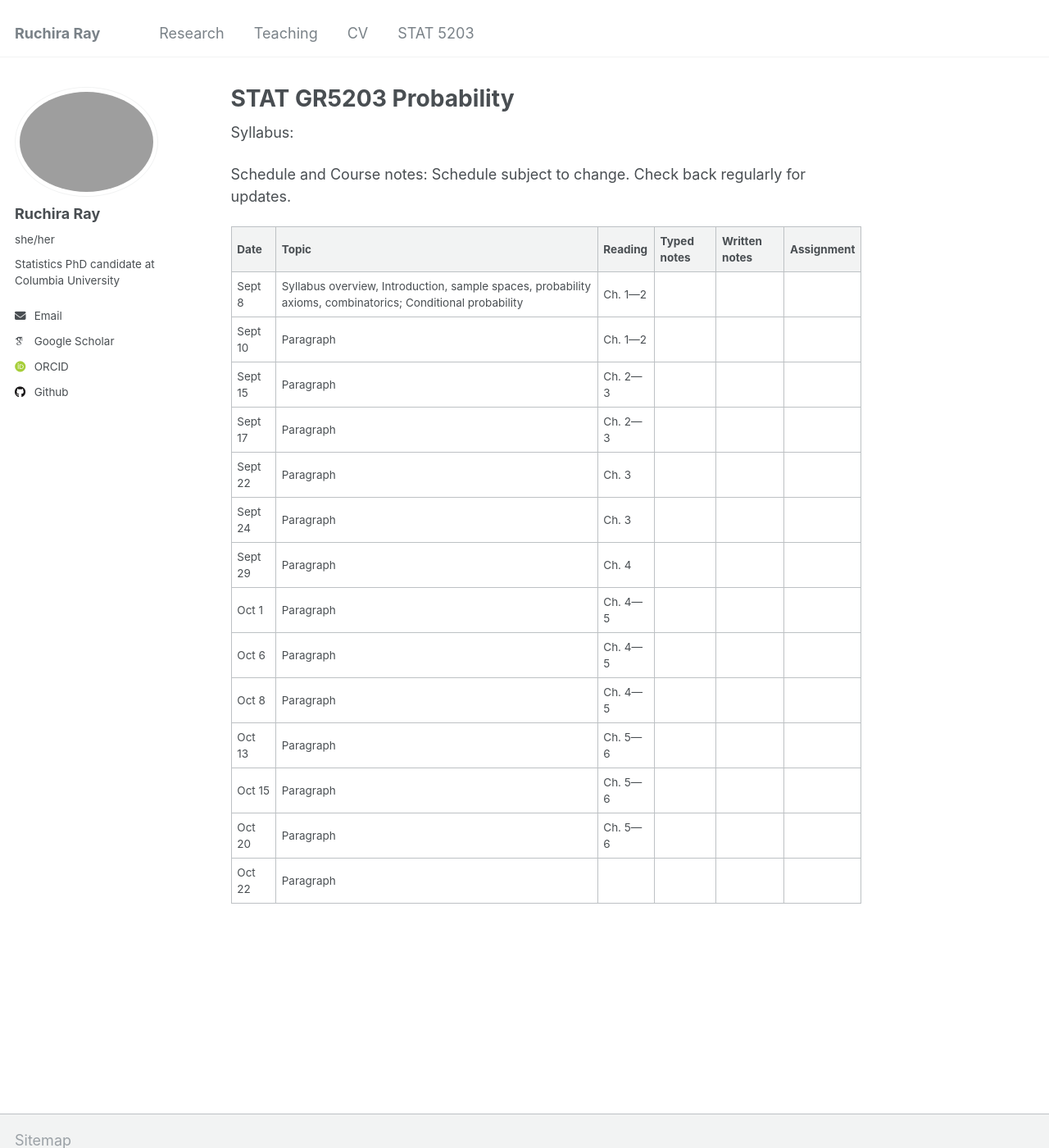
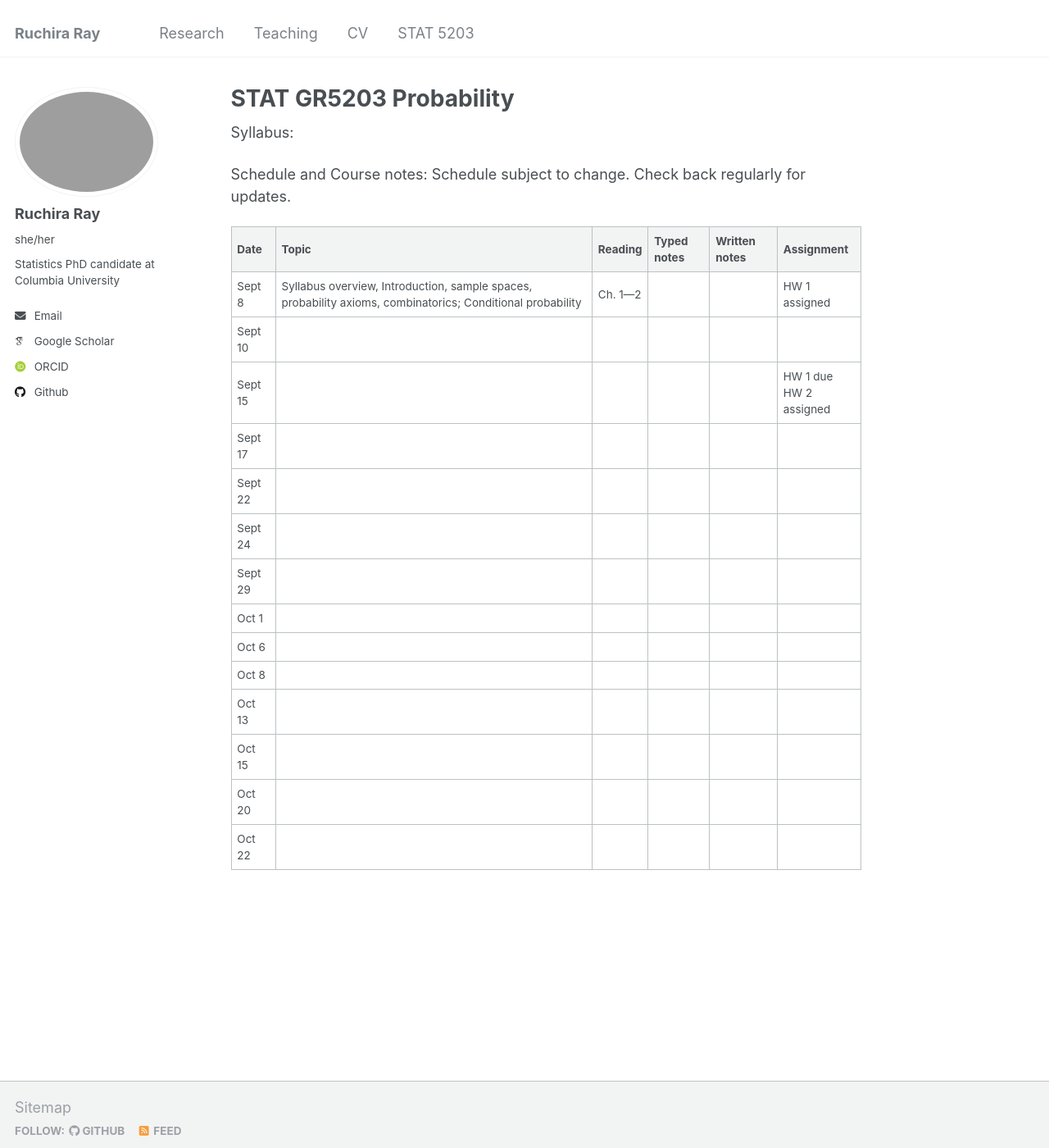
Before and after one commit to rray123/rray123.github.io, a Jekyll site: the page built from _pages/STAT5203.md, in a window 1280 px wide and 1400 px high. Shown: the whole window at 82% size. Built offline with Jekyll 4.4.1, drawn with Linux system fonts in a browser that asks for light colours; some web fonts are replaced.

Commit message:
Update STAT5203.md

```diff
--- a/_pages/STAT5203.md
+++ b/_pages/STAT5203.md
@@ -14,17 +14,17 @@ Schedule subject to change. Check back regularly for updates.
 
 | Date    | Topic         | Reading | Typed notes   | Written notes | Assignment |
 | -------| ------------- | --------| ------------- | --------------| ---------- |
-| Sept 8 | Syllabus overview, Introduction, sample spaces, probability axioms, combinatorics; Conditional probability | Ch. 1—2 ||||
-| Sept 10 | Paragraph     | Ch. 1—2 |               |               |            |
-| Sept 15 | Paragraph     | Ch. 2—3 |               |               |            |
-| Sept 17 | Paragraph     | Ch. 2—3 |               |               |            |
-| Sept 22 | Paragraph     | Ch. 3   |               |               |            |
-| Sept 24 | Paragraph     | Ch. 3   |               |               |            |
-| Sept 29 | Paragraph     | Ch. 4   |               |               |            |
-| Oct 1   | Paragraph     | Ch. 4—5 |               |               |            |
-| Oct 6   | Paragraph     | Ch. 4—5 |               |               |            |
-| Oct 8   | Paragraph     | Ch. 4—5 |               |               |            |
-| Oct 13  | Paragraph     | Ch. 5—6 |               |               |            |
-| Oct 15  | Paragraph     | Ch. 5—6 |               |               |            |
-| Oct 20  | Paragraph     | Ch. 5—6 |               |               |            |
-| Oct 22  | Paragraph     |         |               |               |            |
+| Sept 8 | Syllabus overview, Introduction, sample spaces, probability axioms, combinatorics; Conditional probability | Ch. 1—2 |||HW 1 assigned|
+| Sept 10 | |||||
+| Sept 15 |||||HW 1 due <br> HW 2 assigned|
+| Sept 17 ||||||
+| Sept 22 ||||||
+| Sept 24 ||||||
+| Sept 29 ||||||
+| Oct 1   ||||||
+| Oct 6   ||||||
+| Oct 8   ||||||
+| Oct 13  ||||||
+| Oct 15  ||||||
+| Oct 20  ||||||
+| Oct 22  ||||||
```
